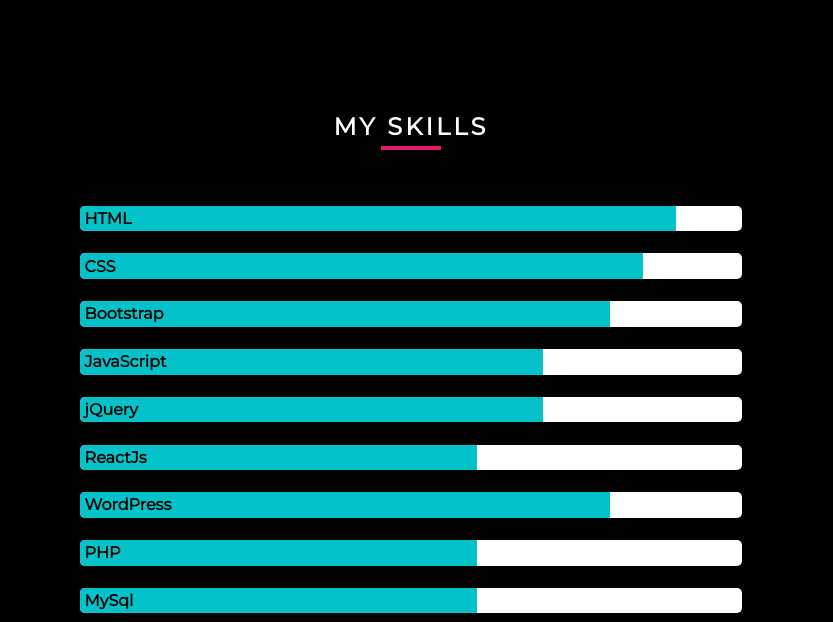
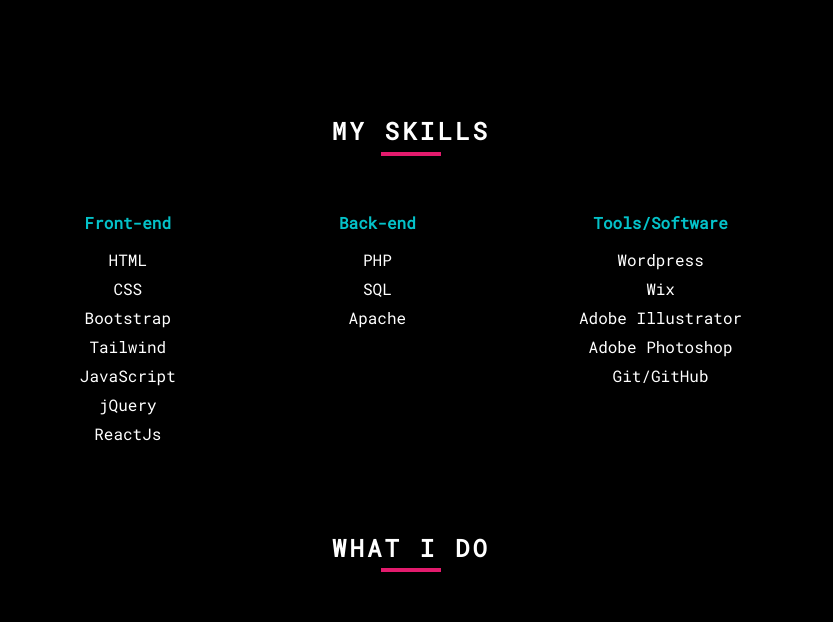
Before and after one commit to valencydickson/my_portfolio, a plain HTML site: page index.html in a window 1280 px wide. Shown: the part 1550-2172 px from the top of the page, without its empty margins (229-1062 px from the left). Drawn offline with nearby package versions, Linux system fonts and the light colour scheme.

Commit message:
remove animations on skills

```diff
--- a/css/media-style.css
+++ b/css/media-style.css
@@ -154,6 +154,16 @@
     width: 60%;
   }
 
+  .skills-bar {
+    display: flex;
+    justify-content: space-between;
+  }
+
+  .skills-bar div {
+    margin-bottom: 0;
+  }
+
+
   /* Services */
 
   .services-content {
--- a/css/style.css
+++ b/css/style.css
@@ -15,7 +15,7 @@
 }
 
 body {
-  font-family: "Montserrat", sans-serif;
+  font-family: 'Roboto Mono', monospace;
   background: var(--bgColor);
   color: white;
 }
@@ -287,105 +287,26 @@ header {
 /* Skills Section */
 
 .skills-bar {
-  text-align: left;
+  text-align: center;
   margin: 0 auto;
   width: 90%;
 }
 
-.line {
-  display: flex;
-  justify-content: space-between;
-  align-items: center;
-  color: black;
-  font-weight: 600;
-  margin: 0 auto 1em;
-  padding: 0.2em 0.3em 0.6em;
-  position: relative;
+.skills-bar div {
+  margin-bottom: 2em;
 }
 
-.line:before {
-  content: "";
-  width: 100%;
-  position: absolute;
-  left: 0;
-  top: 0;
-  height: 1.6em;
-  z-index: -2;
-  background: white;
-  border-radius: 5px;
+.skills-bar h4 {
+  color: var(--secondaryColor);
+  margin-bottom: 1em;
 }
 
-.line:after {
-  content: "";
-  background: var(--secondaryColor);
-  height: 1.6em;
-  transition: 0.8;
-  display: block;
-  width: 0%;
-  position: absolute;
-  top: 0;
-  left: 0;
-  z-index: -1;
-  border-radius: 5px 0px 0px 5px;
+
+.skills-bar ul li {
+  margin-bottom: 0.5em;
 }
 
-.line.animate::after {
-  animation: animate 3s;
-  width: 100%;
-}
 
-.line1:after {
-  max-width: 90%;
-}
-
-.line2:after {
-  max-width: 85%;
-}
-
-.line3:after {
-  max-width: 80%;
-}
-
-.line4:after {
-  max-width: 70%;
-}
-
-.line5:after {
-  max-width: 70%;
-}
-
-.line6:after {
-  max-width: 60%;
-}
-
-.line7:after {
-  max-width: 80%;
-}
-
-.line8:after {
-  max-width: 65%;
-}
-
-.line9:after {
-  max-width: 50%;
-}
-
-.line10:after {
-  max-width: 60%;
-}
-
-.line11:after {
-  max-width: 60%;
-}
-
-@keyframes animate {
-  0% {
-    width: 0;
-  }
-  100% {
-    width: 100%;
-  }
-}
 
 /* Services Section */
 
@@ -441,7 +362,7 @@ header {
   display: flex;
   flex-direction: column;
   position: absolute;
-  width: 80%;
+  width: 90%;
   top: 50%;
   left: 50%;
   color: black;
@@ -457,13 +378,13 @@ header {
 }
 
 .project-description h4 {
-  font-size: 1.1rem !important;
+  font-size: 1rem !important;
   font-weight: 600;
   margin: 0.5em 0 1em;
 }
 
 .project-description p {
-  margin-bottom: 1.5em;
+  margin-bottom: 1.2em;
   font-size: 0.9rem;
   line-height: 2;
 }
@@ -476,7 +397,8 @@ header {
 
 .project-description a {
   border: 1px solid var(--secondaryColor);
-  margin: 0 auto 1.5em;
+  margin: 0 auto 1em;
+  font-size: 0.8rem;
   color: black;
   padding: 0.5em;
   max-width: 60%;
@@ -500,34 +422,7 @@ header {
   text-align: center;
 }
 
-/* .contacts-form {
-  display: flex;
-  flex-direction: column;
-}
 
-.contacts-content input,
-.contacts-content textarea {
-  font-size: 1.1rem;
-  margin-bottom: 1em;
-  padding: 0.5em;
-}
-
-.btn-submit {
-  max-width: 110px;
-  background-color: var(--primaryColor);
-  border: 1px solid var(--primaryColor);
-  border-radius: 5px;
-  color: white;
-  padding: 0.3em 0.4em;
-  font-size: 1.2rem;
-}
-
-.mail-message {
-  font-size: 0.8rem;
-  text-align: left;
-  margin-bottom: 1em;
-  color: var(--secondaryColor);
-} */
 
 /* FOOTER */
 
--- a/index.html
+++ b/index.html
@@ -1,5 +1,6 @@
 <!DOCTYPE html>
 <html lang="en">
+
 <head>
   <meta charset="UTF-8" />
   <meta name="viewport" content="width=device-width, initial-scale=1.0" />
@@ -8,17 +9,10 @@
   <title>Valency Dickson</title>
 
   <!-- Favicon -->
-    <link
-      rel="shortcut icon"
-      href="images/VD_favicon.ico"
-      type="image/x-icon"
-    />
+  <link rel="shortcut icon" href="images/VD_favicon.ico" type="image/x-icon" />
 
   <!-- Global site tag (gtag.js) - Google Analytics -->
-    <script
-      async
-      src="https://www.googletagmanager.com/gtag/js?id=G-4RNQ6DK61G"
-    ></script>
+  <script async src="https://www.googletagmanager.com/gtag/js?id=G-4RNQ6DK61G"></script>
   <script>
     window.dataLayer = window.dataLayer || [];
     function gtag() {
@@ -29,29 +23,24 @@
     gtag("config", "G-4RNQ6DK61G");
   </script>
 
-    <meta
-      name="google-site-verification"
-      content="SMFGt-_4YTMwhJySlSt458NBpZhZPG6j_fWSzCzSRP4"
-    />
+  <meta name="google-site-verification" content="SMFGt-_4YTMwhJySlSt458NBpZhZPG6j_fWSzCzSRP4" />
 
   <!-- AOS JS -->
   <link rel="stylesheet" href="https://unpkg.com/aos@next/dist/aos.css" />
 
-    <!-- AnimeJs -->
-    <script src="https://cdnjs.cloudflare.com/ajax/libs/animejs/2.0.2/anime.min.js"></script>
+
 
   <!-- Google Fonts -->
   <link rel="preconnect" href="https://fonts.gstatic.com" />
-    <link
-      href="https://fonts.googleapis.com/css2?family=Montserrat&family=Open+Sans&family=Playfair+Display&display=swap"
-      rel="stylesheet"
-    />
+  <link href="https://fonts.googleapis.com/css2?family=Montserrat&family=Open+Sans&family=Playfair+Display&display=swap"
+    rel="stylesheet" />
+
+  <link rel="preconnect" href="https://fonts.googleapis.com">
+  <link rel="preconnect" href="https://fonts.gstatic.com" crossorigin>
+  <link href="https://fonts.googleapis.com/css2?family=Roboto+Mono&display=swap" rel="stylesheet">
 
   <!-- Font Awesome -->
-    <script
-      src="https://kit.fontawesome.com/51416ae4aa.js"
-      crossorigin="anonymous"
-    ></script>
+  <script src="https://kit.fontawesome.com/51416ae4aa.js" crossorigin="anonymous"></script>
 
   <!-- CSS Links -->
   <link rel="stylesheet" href="css/style.css" />
@@ -85,9 +74,7 @@
 
       <!-- Contacts -->
       <div class="personal-contacts">
-          <a href="mailto:dickson.valency@gmail.com"
-            >dickson.valency@gmail.com</a
-          >
+        <a href="mailto:dickson.valency@gmail.com">dickson.valency@gmail.com</a>
       </div>
 
       <!-- Navigation -->
@@ -122,27 +109,18 @@
 
         <!-- social media -->
         <div class="personal-contacts-sidebar">
-            <a href="mailto:dickson.valency@gmail.com"
-              >dickson.valency@gmail.com</a
-            >
+          <a href="mailto:dickson.valency@gmail.com">dickson.valency@gmail.com</a>
         </div>
         <ul class="social-icons">
           <li>
-              <a
-                href="https://www.linkedin.com/in/valency-dickson-0a7754125/"
-                target="_blank"
-                ><i class="fab fa-linkedin-in"></i
-              ></a>
+            <a href="https://www.linkedin.com/in/valency-dickson-0a7754125/" target="_blank"><i
+                class="fab fa-linkedin-in"></i></a>
           </li>
           <li>
-              <a href="https://github.com/valencydickson" target="_blank"
-                ><i class="fab fa-github"></i
-              ></a>
+            <a href="https://github.com/valencydickson" target="_blank"><i class="fab fa-github"></i></a>
           </li>
           <li>
-              <a href="mailto:dickson.valency@gmail.com" target="_blank"
-                ><i class="far fa-envelope"></i
-              ></a>
+            <a href="mailto:dickson.valency@gmail.com" target="_blank"><i class="far fa-envelope"></i></a>
           </li>
         </ul>
       </div>
@@ -174,22 +152,12 @@
   <main>
     <!-- About Section -->
     <section id="about" class="container">
-        <div
-          class="section-header"
-          data-aos="fade-down"
-          data-aos-easing="linear"
-          data-aos-duration="1000"
-        >
+      <div class="section-header" data-aos="fade-down" data-aos-easing="linear" data-aos-duration="1000">
         <h2>About Me</h2>
         <hr />
       </div>
 
-        <div
-          class="about-content"
-          data-aos="fade-up"
-          data-aos-easing="linear"
-          data-aos-duration="1000"
-        >
+      <div class="about-content" data-aos="fade-up" data-aos-easing="linear" data-aos-duration="1000">
         <img src="images/profile-pic-min.png" alt="profile-pic" />
         <div class="about-texts">
           <h4>Who's this guy?</h4>
@@ -211,9 +179,7 @@
           </p>
 
           <p>You can ready my resume in the PDF attached below.</p>
-            <a href="cv/Valency Dickson resume.pdf" download=""
-              >My Resume (pdf 230kb)</a
-            >
+          <a href="cv/Valency Dickson resume.pdf" download="">My Resume (pdf 230kb)</a>
         </div>
       </div>
     </section>
@@ -221,85 +187,54 @@
     <!-- Skills Section -->
 
     <section class="skills container">
-        <div
-          class="section-header"
-          data-aos="fade-down"
-          data-aos-easing="linear"
-          data-aos-duration="1000"
-        >
+      <div class="section-header" data-aos="fade-down" data-aos-easing="linear" data-aos-duration="1000">
         <h2>My Skills</h2>
         <hr />
       </div>
-        <div
-          class="skills-bar"
-          data-aos="fade-up"
-          data-aos-easing="linear"
-          data-aos-duration="1000"
-        >
-          <div class="line line1">
-            <h4>HTML</h4>
+      <div class="skills-bar" data-aos="fade-up" data-aos-easing="linear" data-aos-duration="1000">
+        <div>
+          <h4>Front-end</h4>
+          <ul>
+            <li>HTML</li>
+            <li>CSS</li>
+            <li>Bootstrap</li>
+            <li>Tailwind</li>
+            <li>JavaScript</li>
+            <li>jQuery</li>
+            <li>ReactJs</li>
+          </ul>
         </div>
 
-          <div class="line line2">
-            <h4>CSS</h4>
+        <div>
+          <h4>Back-end</h4>
+          <ul>
+            <li>PHP</li>
+            <li>SQL</li>
+            <li>Apache</li>
+          </ul>
         </div>
 
-          <div class="line line3">
-            <h4>Bootstrap</h4>
-          </div>
-
-          <div class="line line4">
-            <h4>JavaScript</h4>
-          </div>
-
-          <div class="line line5">
-            <h4>jQuery</h4>
-          </div>
-
-          <div class="line line6">
-            <h4>ReactJs</h4>
-          </div>
-
-          <div class="line line7">
-            <h4>WordPress</h4>
-          </div>
-
-          <div class="line line10">
-            <h4>PHP</h4>
-          </div>
-
-          <div class="line line11">
-            <h4>MySql</h4>
-          </div>
-
-          <div class="line line8">
-            <h4>Git/GitHub</h4>
-          </div>
-
-          <div class="line line9">
-            <h4>Adobe Illustrator</h4>
+        <div>
+          <h4>Tools/Software</h4>
+          <ul>
+            <li>Wordpress</li>
+            <li>Wix</li>
+            <li>Adobe Illustrator</li>
+            <li>Adobe Photoshop</li>
+            <li>Git/GitHub</li>
+          </ul>
         </div>
       </div>
     </section>
 
     <!-- What I Do Section -->
     <section class="services container">
-        <div
-          class="section-header"
-          data-aos="fade-down"
-          data-aos-easing="linear"
-          data-aos-duration="1000"
-        >
+      <div class="section-header" data-aos="fade-down" data-aos-easing="linear" data-aos-duration="1000">
         <h2>What I Do</h2>
         <hr />
       </div>
 
-        <div
-          class="services-content"
-          data-aos="fade-up"
-          data-aos-easing="linear"
-          data-aos-duration="1000"
-        >
+      <div class="services-content" data-aos="fade-up" data-aos-easing="linear" data-aos-duration="1000">
         <div class="services-card">
           <i class="fas fa-pencil-ruler"></i>
           <h4>Design</h4>
@@ -328,22 +263,12 @@
 
     <!-- Projects Section -->
     <section id="projects" class="container">
-        <div
-          class="section-header"
-          data-aos="fade-down"
-          data-aos-easing="linear"
-          data-aos-duration="1000"
-        >
+      <div class="section-header" data-aos="fade-down" data-aos-easing="linear" data-aos-duration="1000">
         <h2>Latest Projects</h2>
         <hr />
       </div>
 
-        <div
-          class="projects-content"
-          data-aos="fade-up"
-          data-aos-easing="linear"
-          data-aos-duration="1000"
-        >
+      <div class="projects-content" data-aos="fade-up" data-aos-easing="linear" data-aos-duration="1000">
         <div class="project-card">
           <img src="images/register.png" alt="LWAES" />
           <div class="project-description">
@@ -355,26 +280,16 @@
             </p>
             <p class="project-tools">Bootstrap | PHP | MySQL</p>
 
-              <a
-                href="https://github.com/valencydickson/login-system"
-                role="button"
-                class="btn project-btn code-btn"
-                target="_blank"
-                ><span>
+            <a href="https://github.com/valencydickson/login-system" role="button" class="btn project-btn code-btn"
+              target="_blank"><span>
                 <i class="fab fa-github"></i>
               </span>
-                Source code</a
-              >
-              <a
-                href="https://login-system-php-valency.herokuapp.com/"
-                role="button"
-                class="btn project-btn site-btn"
-                target="_blank"
-                ><span>
+              Source code</a>
+            <a href="https://login-system-php-valency.herokuapp.com/" role="button" class="btn project-btn site-btn"
+              target="_blank"><span>
                 <i class="fas fa-eye"></i>
               </span>
-                Visit site</a
-              >
+              Visit site</a>
           </div>
         </div>
 
@@ -388,26 +303,16 @@
             </p>
             <p class="project-tools">JavaScript | Bootstrap | PHP | MySQL</p>
 
-              <a
-                href="https://github.com/valencydickson/Todo-App-php"
-                role="button"
-                class="btn project-btn code-btn"
-                target="_blank"
-                ><span>
+            <a href="https://github.com/valencydickson/Todo-App-php" role="button" class="btn project-btn code-btn"
+              target="_blank"><span>
                 <i class="fab fa-github"></i>
               </span>
-                Source code</a
-              >
-              <a
-                href="https://todo-valency.herokuapp.com/"
-                role="button"
-                class="btn project-btn site-btn"
-                target="_blank"
-                ><span>
+              Source code</a>
+            <a href="https://todo-valency.herokuapp.com/" role="button" class="btn project-btn site-btn"
+              target="_blank"><span>
                 <i class="fas fa-eye"></i>
               </span>
-                Visit site</a
-              >
+              Visit site</a>
           </div>
         </div>
 
@@ -420,16 +325,10 @@
               editorial service firm based in Tanzania.
             </p>
             <p class="project-tools">Wordpress</p>
-              <a
-                href="https://legitwriterstz.com/"
-                role="button"
-                class="btn project-btn site-btn"
-                target="_blank"
-                ><span>
+            <a href="https://legitwriterstz.com/" role="button" class="btn project-btn site-btn" target="_blank"><span>
                 <i class="fas fa-eye"></i>
               </span>
-                Visit site</a
-              >
+              Visit site</a>
           </div>
         </div>
 
@@ -443,16 +342,11 @@
               family.
             </p>
             <p class="project-tools">Wordpress</p>
-              <a
-                href="https://africanrepatriation.org/"
-                role="button"
-                class="btn project-btn site-btn"
-                target="_blank"
-                ><span>
+            <a href="https://africanrepatriation.org/" role="button" class="btn project-btn site-btn"
+              target="_blank"><span>
                 <i class="fas fa-eye"></i>
               </span>
-                Visit site</a
-              >
+              Visit site</a>
           </div>
         </div>
 
@@ -466,26 +360,16 @@
               multiplication, and division.
             </p>
             <p class="project-tools">JavaScript</p>
-              <a
-                href="https://github.com/valencydickson/calculator-app"
-                role="button"
-                class="btn project-btn code-btn"
-                target="_blank"
-                ><span>
+            <a href="https://github.com/valencydickson/calculator-app" role="button" class="btn project-btn code-btn"
+              target="_blank"><span>
                 <i class="fab fa-github"></i>
               </span>
-                Source code</a
-              >
-              <a
-                href="https://calculator-app-jet-zeta.vercel.app/"
-                role="button"
-                class="btn project-btn site-btn"
-                target="_blank"
-                ><span>
+              Source code</a>
+            <a href="https://calculator-app-jet-zeta.vercel.app/" role="button" class="btn project-btn site-btn"
+              target="_blank"><span>
                 <i class="fas fa-eye"></i>
               </span>
-                Visit site</a
-              >
+              Visit site</a>
           </div>
         </div>
 
@@ -500,26 +384,16 @@
             </p>
             <p class="project-tools">ReactJs | Redux | Bootstrap</p>
 
-              <a
-                href="https://github.com/valencydickson/rest-countries-api"
-                role="button"
-                class="btn project-btn code-btn"
-                target="_blank"
-                ><span>
+            <a href="https://github.com/valencydickson/rest-countries-api" role="button"
+              class="btn project-btn code-btn" target="_blank"><span>
                 <i class="fab fa-github"></i>
               </span>
-                Source code</a
-              >
-              <a
-                href="https://rest-countries-api-gray-nine.vercel.app/"
-                role="button"
-                class="btn project-btn site-btn"
-                target="_blank"
-                ><span>
+              Source code</a>
+            <a href="https://rest-countries-api-gray-nine.vercel.app/" role="button" class="btn project-btn site-btn"
+              target="_blank"><span>
                 <i class="fas fa-eye"></i>
               </span>
-                Visit site</a
-              >
+              Visit site</a>
           </div>
         </div>
       </div>
@@ -528,30 +402,14 @@
     <!-- Contacts Section -->
 
     <section id="contacts" class="container">
-        <div
-          class="section-header"
-          data-aos="fade-down"
-          data-aos-easing="linear"
-          data-aos-duration="1000"
-        >
+      <div class="section-header" data-aos="fade-down" data-aos-easing="linear" data-aos-duration="1000">
         <h2>Contacts</h2>
         <hr />
       </div>
-        <div
-          class="contacts-content"
-          data-aos="fade-up"
-          data-aos-easing="linear"
-          data-aos-duration="1000"
-        >
+      <div class="contacts-content" data-aos="fade-up" data-aos-easing="linear" data-aos-duration="1000">
         <h4>Do you have a question or want to work together?</h4>
 
-          <a
-            href="mailto:dickson.valency@gmail.com"
-            target="_blank"
-            role="button"
-            class="btn cta"
-            >Get in Touch</a
-          >
+        <a href="mailto:dickson.valency@gmail.com" target="_blank" role="button" class="btn cta">Get in Touch</a>
         <!-- <form action="" class="contacts-form">
             <input type="text" placeholder="Name*" class="name" required />
             <input type="email" placeholder="Email*" class="email" required />
@@ -595,17 +453,10 @@
 
     <div class="footer-social">
       <div class="social-links">
-          <a
-            href="https://www.linkedin.com/in/valency-dickson-0a7754125/"
-            target="_blank"
-            ><i class="fab fa-linkedin-in"></i
-          ></a>
-          <a href="https://github.com/valencydickson" target="_blank"
-            ><i class="fab fa-github"></i
-          ></a>
-          <a href="mailto:dickson.valency@gmail.com" target="_blank"
-            ><i class="far fa-envelope"></i
-          ></a>
+        <a href="https://www.linkedin.com/in/valency-dickson-0a7754125/" target="_blank"><i
+            class="fab fa-linkedin-in"></i></a>
+        <a href="https://github.com/valencydickson" target="_blank"><i class="fab fa-github"></i></a>
+        <a href="mailto:dickson.valency@gmail.com" target="_blank"><i class="far fa-envelope"></i></a>
       </div>
 
       <div class="copyright">
@@ -629,4 +480,5 @@
   <!-- Main Js -->
   <script src="js/index.js"></script>
 </body>
+
 </html>
```
Also changed, not shown: js/index.js (+0 -47 lines). Lines whose indentation alone changed are shown as unchanged.
